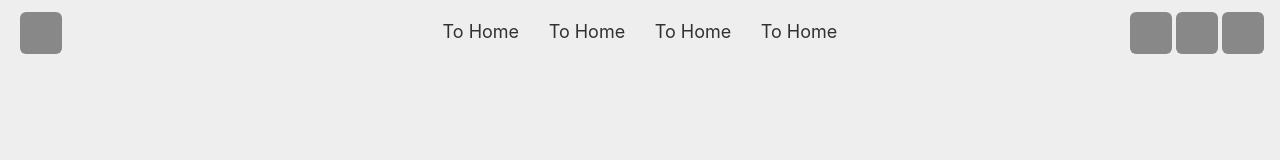
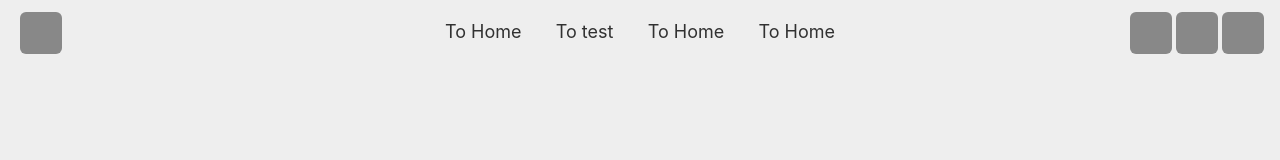
Before and after one commit to MinooYu/yumopot_server, a Vue app in the folder vue-project/: page / in a window 1280 px wide. Shown: the top 160 px of the page. Built offline with nearby package versions, Linux system fonts and the light colour scheme; no server answers.

Commit message:
scroll init

```diff
--- a/vue-project/src/First.vue
+++ b/vue-project/src/First.vue
@@ -6,7 +6,7 @@
 			</div>
 			<div style="width: 34%; display: flex; padding-top: 6px;">
 				<router-link :to="{name: 'home'}" v-on:click="flag = true" class="routerlink" style="margin-left: auto; font-size: 18px; margin-right: auto; text-decoration: none; color: #313131;">To Home</router-link>
-				<router-link :to="{name: 'home'}" v-on:click="flag = true" class="routerlink" style="margin-left: auto; font-size: 18px; margin-right: auto; text-decoration: none; color: #313131;">To Home</router-link>
+				<router-link :to="{name: 'scrolltest'}" v-on:click="flag = true" class="routerlink" style="margin-left: auto; font-size: 18px; margin-right: auto; text-decoration: none; color: #313131;">To test</router-link>
 				<router-link :to="{name: 'home'}" v-on:click="flag = true" class="routerlink" style="margin-left: auto; font-size: 18px; margin-right: auto; text-decoration: none; color: #313131;">To Home</router-link>
 				<router-link :to="{name: 'home'}" v-on:click="flag = true" class="routerlink" style="margin-left: auto; font-size: 18px; margin-right: auto; text-decoration: none; color: #313131;">To Home</router-link>
 			</div>
--- a/vue-project/src/main.js
+++ b/vue-project/src/main.js
@@ -7,6 +7,8 @@ import Home from './Home.vue'
 import First from './First.vue'
 import Room from './Room.vue'
 import Linkhead from './linkhead.vue'
+import Scrolltest from './Scrolltest.vue'
+
 
 
 const routes = [
@@ -14,6 +16,7 @@ const routes = [
 	{ path: '/App', name: 'app', component: App },
 	{ path: '/Home', name: 'home', component: Home },
 	{ path: '/Link', name: 'linkhead', component: Linkhead },
+	{ path: '/Scroll', name: 'scrolltest', component: Scrolltest },
 	{ path: '/Room/:id', name: 'room', component: Room, props: route => ({id: route.params.id}),},
 
 ]
```
